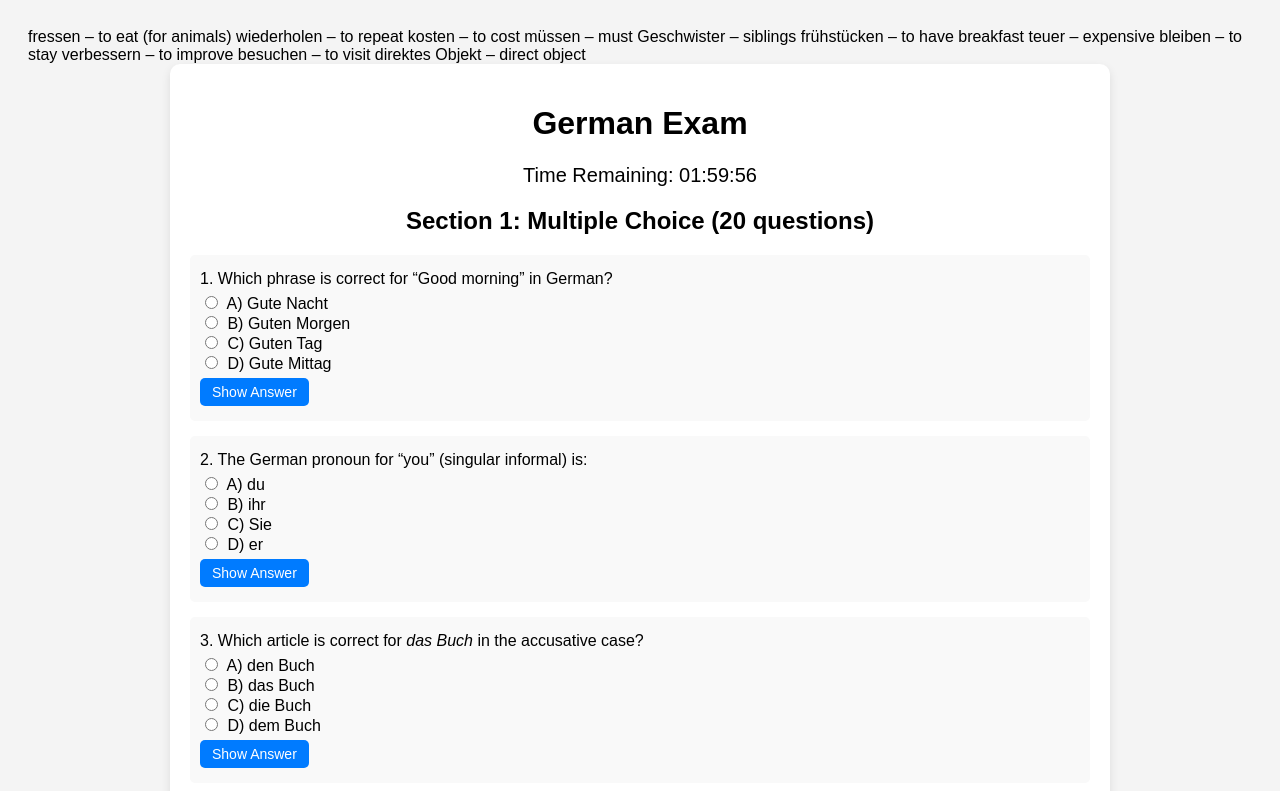
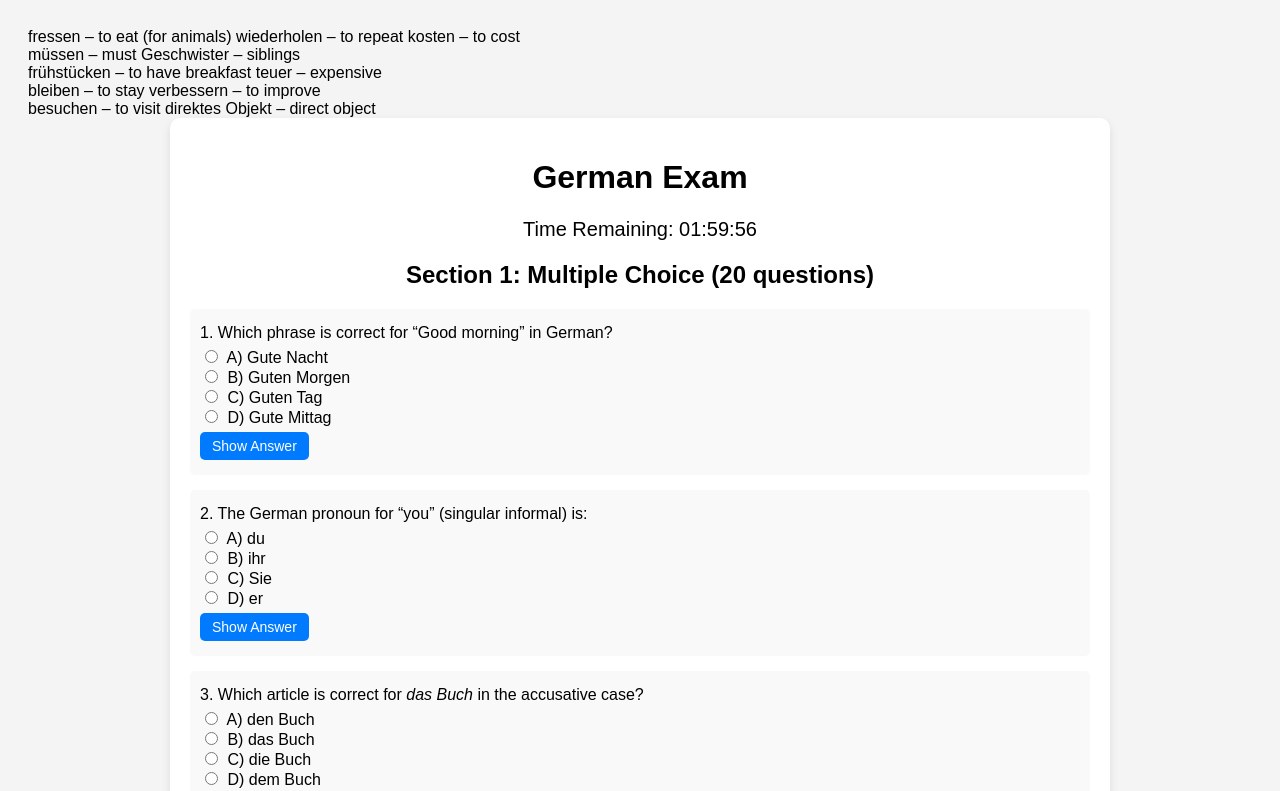
Before and after one commit to Ahmed-Nafee/Ahmed-Nafee.github.io, a plain HTML site: page index.html in a window 1280 px wide. Shown: the top 791 px of the page. Drawn offline with Linux system fonts and the light colour scheme.

Commit message:
Update index.html

```diff
--- a/index.html
+++ b/index.html
@@ -79,15 +79,15 @@
   <div>
     fressen – to eat (for animals)
     wiederholen – to repeat
-    kosten – to cost
+    kosten – to cost <br>
     müssen – must
-    Geschwister – siblings
+    Geschwister – siblings <br>
     frühstücken – to have breakfast
-    teuer – expensive
+    teuer – expensive<br>
     bleiben – to stay
-    verbessern – to improve
+    verbessern – to improve<br>
     besuchen – to visit
-    direktes Objekt – direct object
+    direktes Objekt – direct object<br>
   </div>
   <div class="container">
     <h1>German Exam</h1>
```
